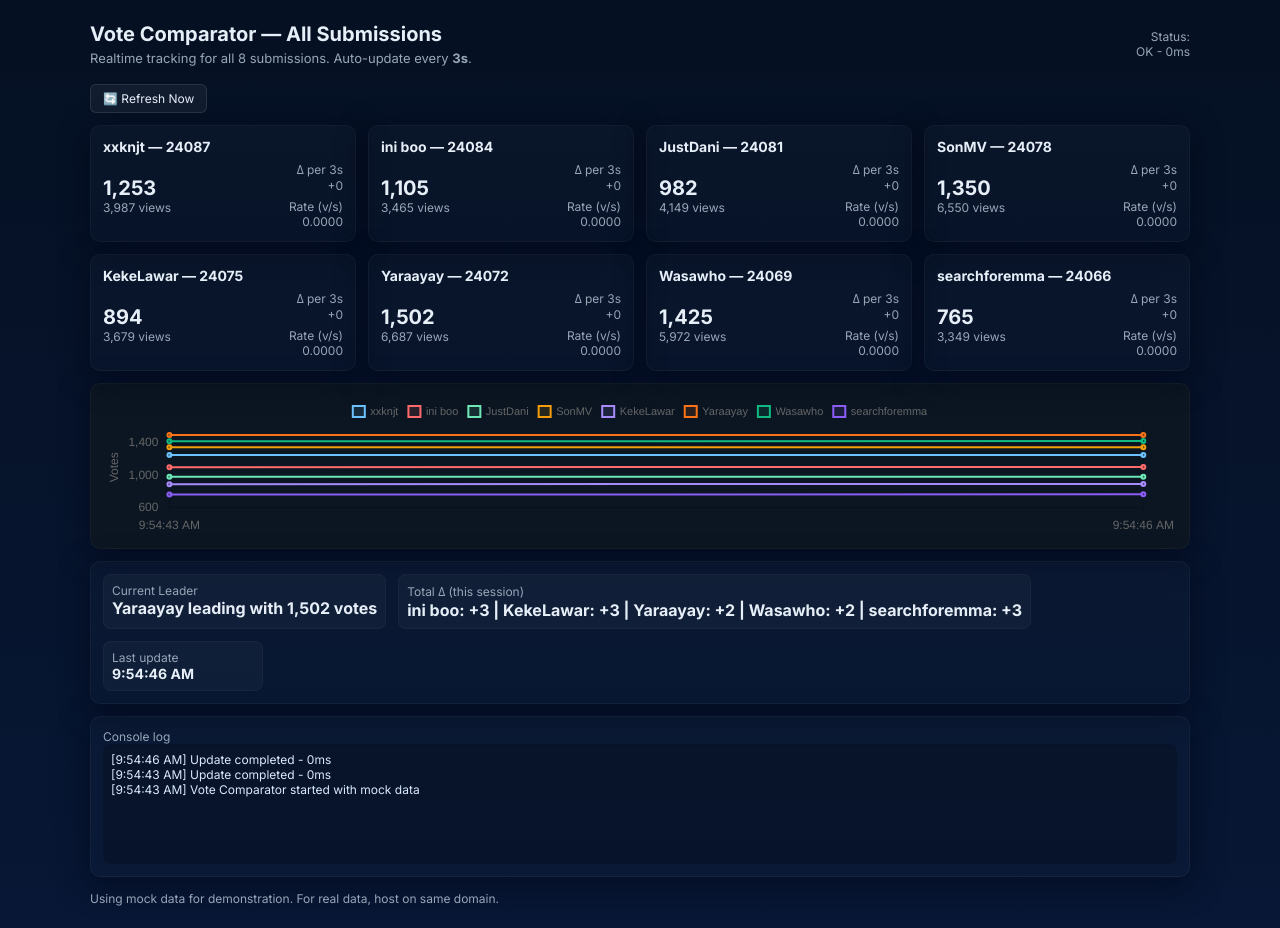
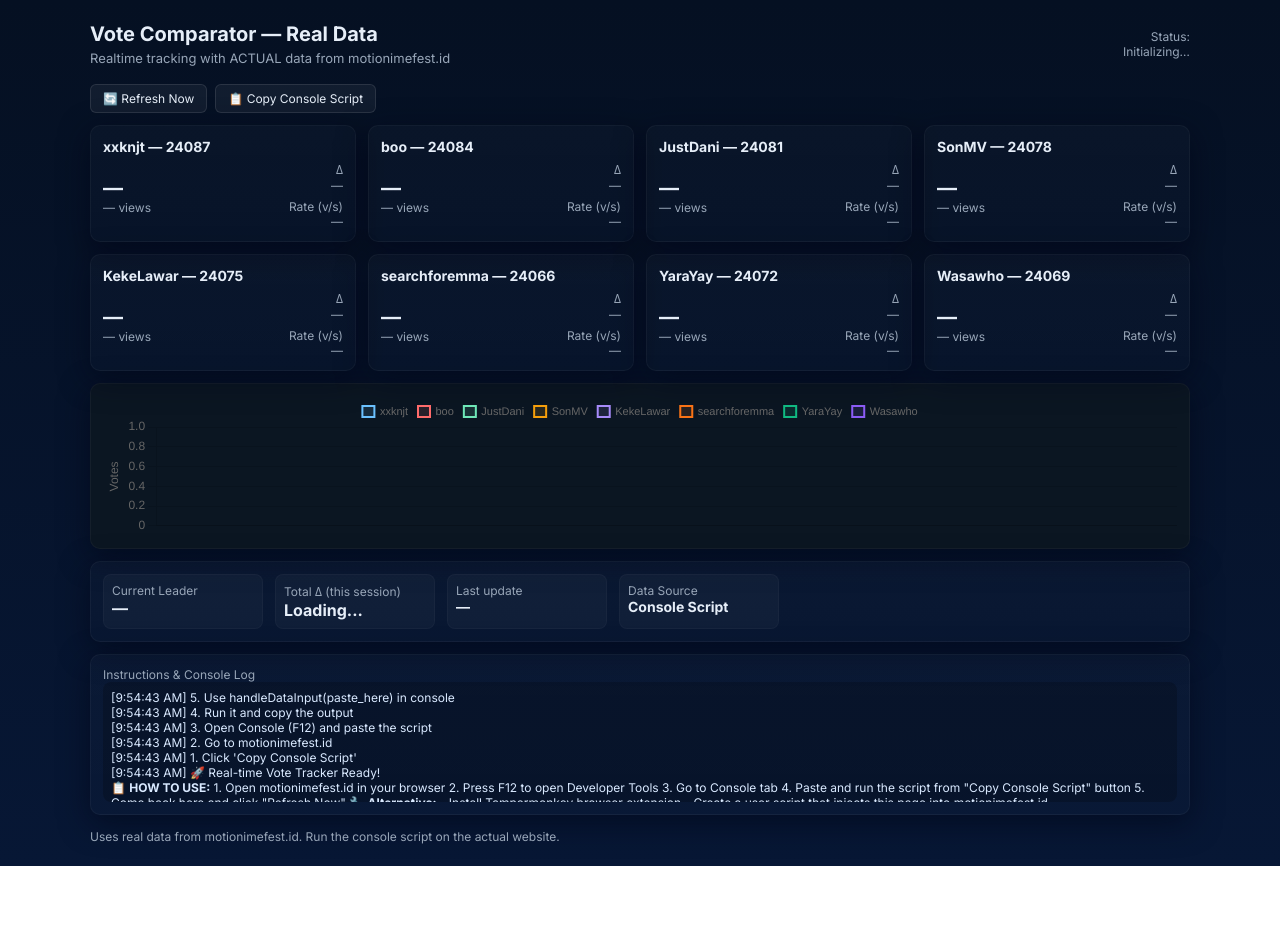
Before and after one commit to MerchPS/realtimevotemointor, a plain HTML site: page index.html in a window 1280 px wide. After the commit the page ends 866 px from the top, so only its background shows below. Drawn offline with nearby package versions, Linux system fonts and the light colour scheme.

Commit message:
Update index.html

```diff
--- a/index.html
+++ b/index.html
@@ -3,7 +3,7 @@
 <head>
 <meta charset="utf-8" />
 <meta name="viewport" content="width=device-width,initial-scale=1" />
-<title>Vote Comparator — All Submissions</title>
+<title>Vote Comparator — Real Data</title>
 <link href="https://fonts.googleapis.com/css2?family=Inter:wght@400;600;700&display=swap" rel="stylesheet">
 <style>
   :root{
@@ -89,8 +89,8 @@
   <div class="container">
     <header>
       <div>
-        <h1>Vote Comparator — All Submissions</h1>
-        <p class="lead">Realtime tracking for all 8 submissions. Auto-update every <strong>3s</strong>.</p>
+        <h1>Vote Comparator — Real Data</h1>
+        <p class="lead">Realtime tracking with ACTUAL data from motionimefest.id</p>
       </div>
       <div style="text-align:right">
         <div style="font-size:12px;color:var(--muted)">Status:</div>
@@ -100,6 +100,7 @@
 
     <div class="controls">
       <button id="refreshBtn" class="btn">🔄 Refresh Now</button>
+      <button id="copyScriptBtn" class="btn">📋 Copy Console Script</button>
     </div>
 
     <div class="submissions-grid" id="submissionsGrid">
@@ -123,37 +124,50 @@
         <div class="small muted">Last update</div>
         <div id="lastUpdate" style="font-weight:700;font-size:14px">—</div>
       </div>
+      <div class="stat">
+        <div class="small muted">Data Source</div>
+        <div id="dataSource" style="font-weight:700;font-size:14px">Console Script</div>
+      </div>
     </div>
 
     <div style="margin-top:12px" class="card">
-      <div class="small muted">Console log</div>
-      <div id="console" class="log"></div>
+      <div class="small muted">Instructions & Console Log</div>
+      <div id="console" class="log">
+📋 <strong>HOW TO USE:</strong>
+1. Open motionimefest.id in your browser
+2. Press F12 to open Developer Tools
+3. Go to Console tab
+4. Paste and run the script from "Copy Console Script" button
+5. Come back here and click "Refresh Now"
+
+🔧 <strong>Alternative:</strong>
+- Install Tampermonkey browser extension
+- Create a user script that injects this page into motionimefest.id
+      </div>
     </div>
 
     <footer>
-      <div class="small muted">Using mock data for demonstration. For real data, host on same domain.</div>
+      <div class="small muted">Uses real data from motionimefest.id. Run the console script on the actual website.</div>
     </footer>
   </div>
 
   <script src="https://cdn.jsdelivr.net/npm/chart.js"></script>
   <script>
   (function(){
-    // CONFIG
-    const INTERVAL_MS = 3000;
+    const INTERVAL_MS = 5000;
 
-    // All 8 submissions
     const SUBMISSIONS = [
       { id: "24087", name: "xxknjt" },
-      { id: "24084", name: "ini boo" },
+      { id: "24084", name: "boo" },
       { id: "24081", name: "JustDani" },
       { id: "24078", name: "SonMV" },
       { id: "24075", name: "KekeLawar" },
-      { id: "24072", name: "Yaraayay" },
-      { id: "24069", name: "Wasawho" },
-      { id: "24066", name: "searchforemma" }
+      { id: "24066", name: "searchforemma" },
+      { id: "24072", name: "YaraYay" },
+      { id: "24069", name: "Wasawho" }
     ];
 
-    // DOM
+    // DOM elements
     const statusEl = document.getElementById('status');
     const logEl = document.getElementById('console');
     const submissionsGridEl = document.getElementById('submissionsGrid');
@@ -161,58 +175,86 @@
     const sessionDeltaEl = document.getElementById('sessionDelta');
     const lastUpdateEl = document.getElementById('lastUpdate');
     const refreshBtn = document.getElementById('refreshBtn');
+    const copyScriptBtn = document.getElementById('copyScriptBtn');
 
-    // state
+    // State
     let lastVotes = {};
     let lastTime = null;
     let sessionDelta = {};
     let historyLabels = [];
     let historyData = {};
+    let currentData = {};
 
     // Initialize state
     SUBMISSIONS.forEach(sub => {
       lastVotes[sub.id] = null;
       sessionDelta[sub.id] = 0;
       historyData[sub.id] = [];
+      currentData[sub.id] = { votes: null, views: null };
     });
 
-    // Base votes for mock data
-    const baseVotes = {
-      '24087': 1250, '24084': 1100, '24081': 980, '24078': 1350,
-      '24075': 890, '24072': 1500, '24069': 1420, '24066': 760
-    };
+    function clog(msg) {
+      const ts = new Date().toLocaleTimeString();
+      logEl.innerHTML = `<div>[${ts}] ${msg}</div>` + logEl.innerHTML;
+    }
 
-    // helper: log
-    function clog(msg){
-      const ts = new Date().toLocaleTimeString();
-      logEl.innerText = `[${ts}] ${msg}\n` + logEl.innerText;
-      if(logEl.innerText.split('\n').length > 20) {
-        logEl.innerText = logEl.innerText.split('\n').slice(0, 15).join('\n');
+    // Console script for manual data fetching
+    const consoleScript = `(async () => {
+  console.clear();
+  console.log("📊 Motion Ime Fest - Real-time Vote Tracker\\n");
+
+  const submissions = [
+    { id: 24087, name: "xxknjt" },
+    { id: 24084, name: "boo" },
+    { id: 24081, name: "JustDani" },
+    { id: 24078, name: "SonMV" },
+    { id: 24075, name: "KekeLawar" },
+    { id: 24066, name: "searchforemma" },
+    { id: 24072, name: "YaraYay" },
+    { id: 24069, name: "Wasawho" }
+  ];
+
+  const BASE = "https://motionimefest.id/contest/newcomer-streamer-of-the-year/submission";
+
+  async function fetchVote(sub) {
+    const url = \`\${BASE}/\${sub.id}/?cid=23816&cm=1&_\${Date.now()}\`;
+    try {
+      const res = await fetch(url, { cache: "no-store" });
+      const html = await res.text();
+      const voteMatch = html.match(/([\\\\d,.]+)\\\\s*Votes/i);
+      const viewMatch = html.match(/([\\\\d,.]+)\\\\s*Views/i);
+      const votes = voteMatch ? parseInt(voteMatch[1].replace(/[,.]/g, "")) : 0;
+      const views = viewMatch ? parseInt(viewMatch[1].replace(/[,.]/g, "")) : 0;
+      return { ...sub, votes, views, success: true };
+    } catch (err) {
+      return { ...sub, error: err.message, success: false };
     }
   }
 
-    // Get mock data with realistic changes
-    function getMockData(subId) {
-      // Start with base votes
-      let votes = baseVotes[subId];
+  console.log("🕒 Fetching real-time data...");
+  const results = await Promise.all(submissions.map(fetchVote));
 
-      // If we have previous data, continue from there
-      if (lastVotes[subId] !== null) {
-        votes = lastVotes[subId];
+  // Format results for the tracker
+  const output = {
+    timestamp: new Date().toLocaleTimeString(),
+    data: {}
+  };
+
+  console.log("\\\\n📅 Last Update:", output.timestamp, "\\\\n");
+
+  results.forEach(r => {
+    output.data[r.id] = { votes: r.votes, views: r.views };
+    if (r.error) {
+      console.log(\`❌ \${r.name}: \${r.error}\`);
+    } else {
+      console.log(\`📊 \${r.name.padEnd(12)} | Votes: \${r.votes.toLocaleString()} | Views: \${r.views.toLocaleString()}\`);
     }
+  });
 
-      // Random vote increase (0-3 votes per update)
-      const increase = Math.floor(Math.random() * 4);
-      votes += increase;
-
-      // Calculate views (roughly 3-5x votes)
-      const views = votes * (3 + Math.random() * 2);
-
-      return {
-        votes: votes,
-        views: Math.floor(views)
-      };
-    }
+  console.log("\\\\n✅ Copy the object below and paste in the tracker:");
+  console.log(JSON.stringify(output, null, 2));
+  console.log("\\\\n💡 Paste the above object in the tracker input field or use auto-sync if available.");
+})();`;
 
     // Create submission cards
     function createSubmissionCards() {
@@ -229,7 +271,7 @@
               <div id="views-${sub.id}" class="small muted">— views</div>
             </div>
             <div class="submission-delta">
-              <div class="small muted">Δ per 3s</div>
+              <div class="small muted">Δ</div>
               <div id="delta-${sub.id}" class="small">—</div>
               <div class="small muted" style="margin-top:6px">Rate (v/s)</div>
               <div id="rate-${sub.id}" class="small">—</div>
@@ -240,9 +282,10 @@
       });
     }
 
-    // UI update function
-    function updateUI(data){
-      // Update individual submission cards
+    // Update UI with new data
+    function updateUI(data) {
+      const now = Date.now();
+
       SUBMISSIONS.forEach(sub => {
         const votesEl = document.getElementById(`votes-${sub.id}`);
         const viewsEl = document.getElementById(`views-${sub.id}`);
@@ -250,56 +293,115 @@
         const rateEl = document.getElementById(`rate-${sub.id}`);
 
         const subData = data[sub.id];
-        if (subData) {
+        if (subData && subData.votes !== null) {
+          // Update displayed values
           votesEl.innerText = subData.votes.toLocaleString();
           viewsEl.innerText = subData.views.toLocaleString() + ' views';
 
           // Calculate delta
           let delta = 0;
-          if(lastVotes[sub.id] !== null) {
+          if (lastVotes[sub.id] !== null) {
             delta = subData.votes - lastVotes[sub.id];
           }
-          deltaEl.innerText = (delta >= 0 ? '+' + delta : delta);
+          deltaEl.innerText = delta >= 0 ? `+${delta}` : `${delta}`;
           deltaEl.className = delta > 0 ? 'small delta-up' : (delta < 0 ? 'small delta-down' : 'small');
 
           // Calculate rate
           let rate = 0;
-          if(lastTime !== null && delta > 0) {
-            const elapsedSec = (Date.now() - lastTime) / 1000;
+          if (lastTime !== null && delta > 0) {
+            const elapsedSec = (now - lastTime) / 1000;
             rate = delta / elapsedSec;
           }
           rateEl.innerText = rate > 0 ? rate.toFixed(4) : '0.0000';
+
+          // Update session delta
+          if (delta > 0) {
+            sessionDelta[sub.id] += delta;
+          }
+
+          // Store current vote count
+          lastVotes[sub.id] = subData.votes;
         }
       });
 
-      // Update session delta
-      let sessionText = "";
-      SUBMISSIONS.forEach(sub => {
-        if (sessionDelta[sub.id] !== 0) {
-          if (sessionText) sessionText += " | ";
-          sessionText += `${sub.name}: ${sessionDelta[sub.id] > 0 ? '+' : ''}${sessionDelta[sub.id]}`;
-        }
-      });
-      sessionDeltaEl.innerText = sessionText || "No changes yet";
-
       // Update leader
-      const validData = SUBMISSIONS.filter(sub => data[sub.id]);
+      const validData = SUBMISSIONS.filter(sub =>
+        data[sub.id] && data[sub.id].votes !== null
+      );
 
       if (validData.length > 0) {
         const leader = validData.reduce((prev, curr) =>
           data[prev.id].votes > data[curr.id].votes ? prev : curr
         );
         const leaderVotes = data[leader.id].votes;
-
         leadTextEl.innerHTML = `${leader.name} leading with <strong>${leaderVotes.toLocaleString()}</strong> votes`;
       }
 
+      // Update session delta display
+      let sessionText = "";
+      SUBMISSIONS.forEach(sub => {
+        if (sessionDelta[sub.id] > 0) {
+          if (sessionText) sessionText += " | ";
+          sessionText += `${sub.name}: +${sessionDelta[sub.id]}`;
+        }
+      });
+      sessionDeltaEl.innerText = sessionText || "No changes yet";
+
       lastUpdateEl.innerText = new Date().toLocaleTimeString();
+      lastTime = now;
     }
 
-    // Chart.js setup
+    // Process data from console script output
+    function processConsoleData(output) {
+      try {
+        const data = JSON.parse(output);
+        if (data.data) {
+          // Update current data
+          Object.keys(data.data).forEach(id => {
+            if (currentData[id]) {
+              currentData[id] = data.data[id];
+            }
+          });
+
+          // Update history for chart
+          const label = new Date().toLocaleTimeString();
+          historyLabels.push(label);
+
+          SUBMISSIONS.forEach(sub => {
+            historyData[sub.id].push(currentData[sub.id].votes);
+          });
+
+          // Keep history limited
+          if (historyLabels.length > 30) {
+            historyLabels.shift();
+            SUBMISSIONS.forEach(sub => {
+              historyData[sub.id].shift();
+            });
+          }
+
+          // Update chart
+          if (window.chart) {
+            window.chart.data.labels = historyLabels;
+            SUBMISSIONS.forEach((sub, index) => {
+              window.chart.data.datasets[index].data = historyData[sub.id];
+            });
+            window.chart.update('none');
+          }
+
+          // Update UI
+          updateUI(currentData);
+
+          clog(`✅ Data updated from console script - ${data.timestamp}`);
+          statusEl.innerText = `OK - Real data loaded`;
+        }
+      } catch (e) {
+        clog(`❌ Invalid data format: ${e.message}`);
+      }
+    }
+
+    // Initialize Chart.js
+    function initializeChart() {
       const ctx = document.getElementById('votesChart').getContext('2d');
-
       const colors = [
         '#6bc1ff', '#ff6b6b', '#6ee7b7', '#f59e0b', '#a78bfa',
         '#f97316', '#10b981', '#8b5cf6'
@@ -315,7 +417,7 @@
         borderWidth: 2
       }));
 
-    const chart = new Chart(ctx, {
+      window.chart = new Chart(ctx, {
         type: 'line',
         data: {
           labels: historyLabels,
@@ -347,94 +449,38 @@
           }
         }
       });
-
-    // main polling function
-    function pollOnce(){
-      const startTime = performance.now();
-
-      try {
-        const data = {};
-        const now = Date.now();
-
-        // Get data for all submissions
-        SUBMISSIONS.forEach(sub => {
-          const mockData = getMockData(sub.id);
-          data[sub.id] = mockData;
-
-          // Compute deltas
-          let delta = 0;
-          if(lastTime !== null && lastVotes[sub.id] !== null){
-            delta = mockData.votes - lastVotes[sub.id];
-          }
-
-          // Update session totals
-          if(delta > 0) {
-            sessionDelta[sub.id] += delta;
-          }
-
-          // Update last votes
-          lastVotes[sub.id] = mockData.votes;
-        });
-
-        // Push history
-        const label = new Date().toLocaleTimeString();
-        historyLabels.push(label);
-
-        SUBMISSIONS.forEach(sub => {
-          historyData[sub.id].push(data[sub.id].votes);
-        });
-
-        // Keep history limited
-        if(historyLabels.length > 30){
-          historyLabels.shift();
-          SUBMISSIONS.forEach(sub => {
-            historyData[sub.id].shift();
-          });
-        }
-
-        // Update chart
-        chart.data.labels = historyLabels;
-        SUBMISSIONS.forEach((sub, index) => {
-          chart.data.datasets[index].data = historyData[sub.id];
-        });
-        chart.update('none');
-
-        // Update UI
-        updateUI(data);
-
-        // Update last time
-        lastTime = now;
-
-        const elapsedMs = Math.round(performance.now() - startTime);
-        statusEl.innerText = `OK - ${elapsedMs}ms`;
-
-        clog(`Update completed - ${elapsedMs}ms`);
-
-      } catch(err) {
-        statusEl.innerText = 'Error: ' + err.message;
-        clog('Error: ' + err.message);
-      }
     }
 
     // Event listeners
     refreshBtn.addEventListener('click', () => {
-      clog("Manual refresh");
-      pollOnce();
+      clog("Manual refresh requested");
+      statusEl.innerText = "Run console script on motionimefest.id";
     });
 
-    // Initialize application
+    copyScriptBtn.addEventListener('click', () => {
+      navigator.clipboard.writeText(consoleScript).then(() => {
+        clog("✅ Console script copied to clipboard!");
+        clog("Now go to motionimefest.id, open Console (F12), paste and run the script");
+      });
+    });
+
+    // Data input handler for manual paste
+    window.handleDataInput = function(dataString) {
+      processConsoleData(dataString);
+    };
+
+    // Initialize app
     function initializeApp() {
       createSubmissionCards();
-      clog("Vote Comparator started with mock data");
-
-      // First poll
-      pollOnce();
-
-      // Start auto-update
-      setInterval(pollOnce, INTERVAL_MS);
+      initializeChart();
+      clog("🚀 Real-time Vote Tracker Ready!");
+      clog("1. Click 'Copy Console Script'");
+      clog("2. Go to motionimefest.id");
+      clog("3. Open Console (F12) and paste the script");
+      clog("4. Run it and copy the output");
+      clog("5. Use handleDataInput(paste_here) in console");
     }
 
-    // Start the application
     initializeApp();
 
   })();
```
Lines whose indentation alone changed are shown as unchanged.
